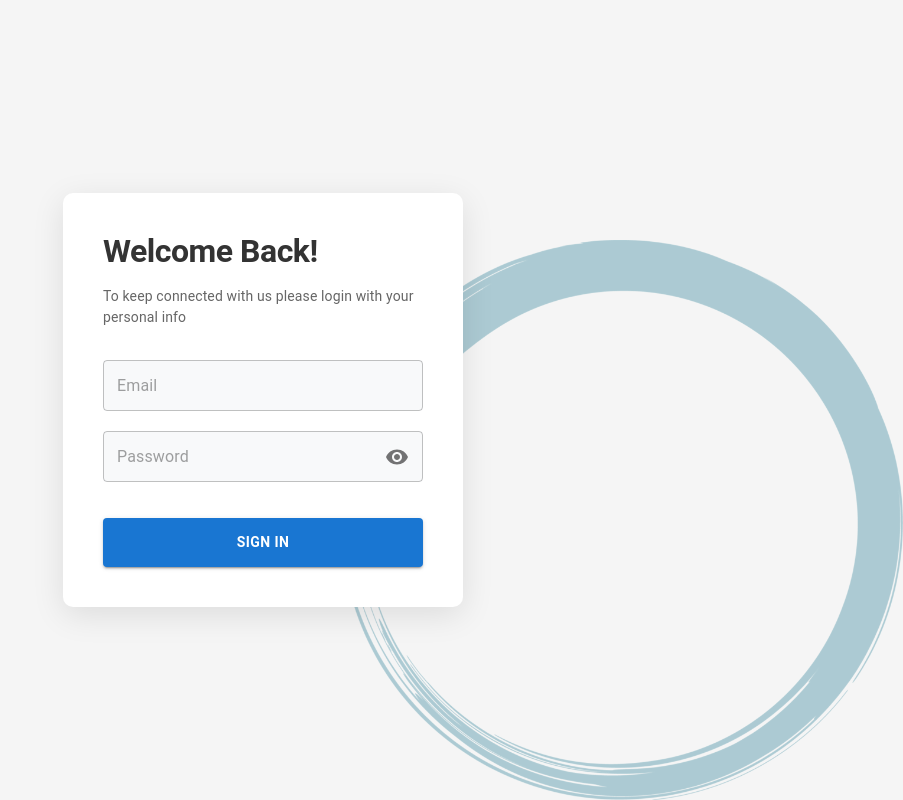
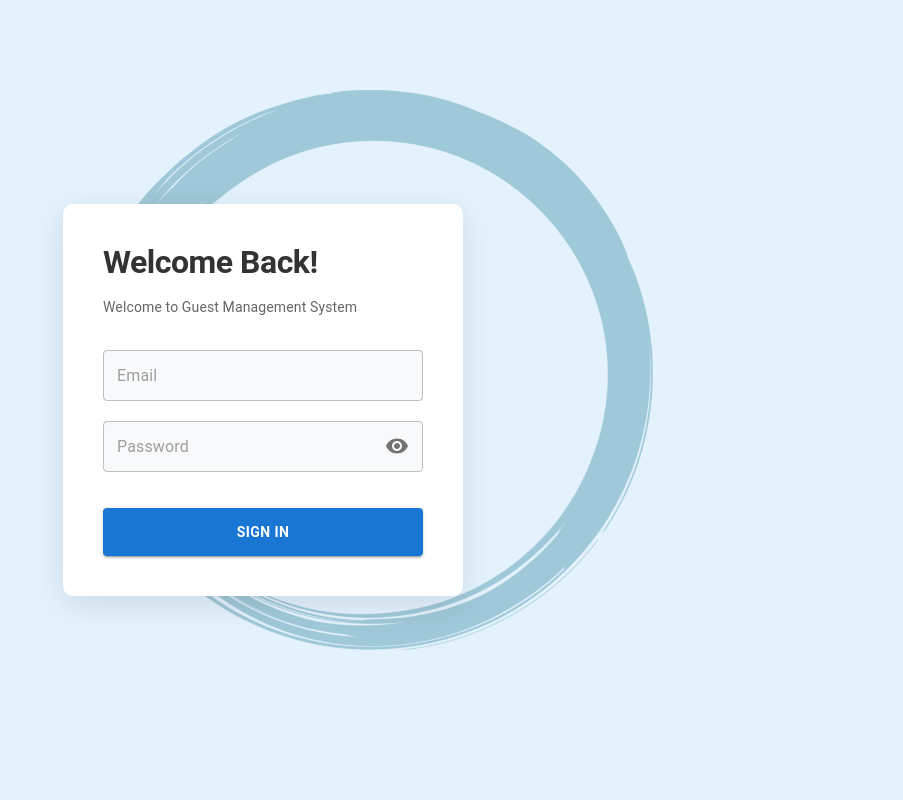
Before and after one commit to NobelAssefa/GMS, a React (Vite) app: page /login in a window 1280 px wide. Shown: the whole page, without its empty margins (377-1280 px from the left). Built offline with nearby package versions, Linux system fonts and the light colour scheme.

Commit message:
last commit

```diff
--- a/src/Components/login/Login.jsx
+++ b/src/Components/login/Login.jsx
@@ -37,7 +37,7 @@ const Login = () => {
                     Welcome Back!
                 </Typography>
                 <Typography variant="body1" className="welcome-subtitle">
-                    To keep connected with us please login with your personal info
+                    Welcome to Guest Management System
                 </Typography>
 
                 <form onSubmit={handleSubmit} className="login-form">
--- a/src/Components/login/login.css
+++ b/src/Components/login/login.css
@@ -4,15 +4,15 @@
     align-items: center;
     min-height: 100vh;
     position: relative;
-    background-color: #f5f5f5;
+    background-color: #e3f2fd;
     padding: 20px;
 }
 
 .login-container::before {
     content: '';
     position: absolute;
-    right: 0;
-    bottom: 0;
+    right: 250px;
+    bottom: 150px;
     width: 70%;
     height: 70%;
     background-image: url('../../Assets/images/red.png');
```
Also changed, not shown: src/Assets/images/Engeda_logo.png (added), src/Assets/images/loginLogo.png (added).
